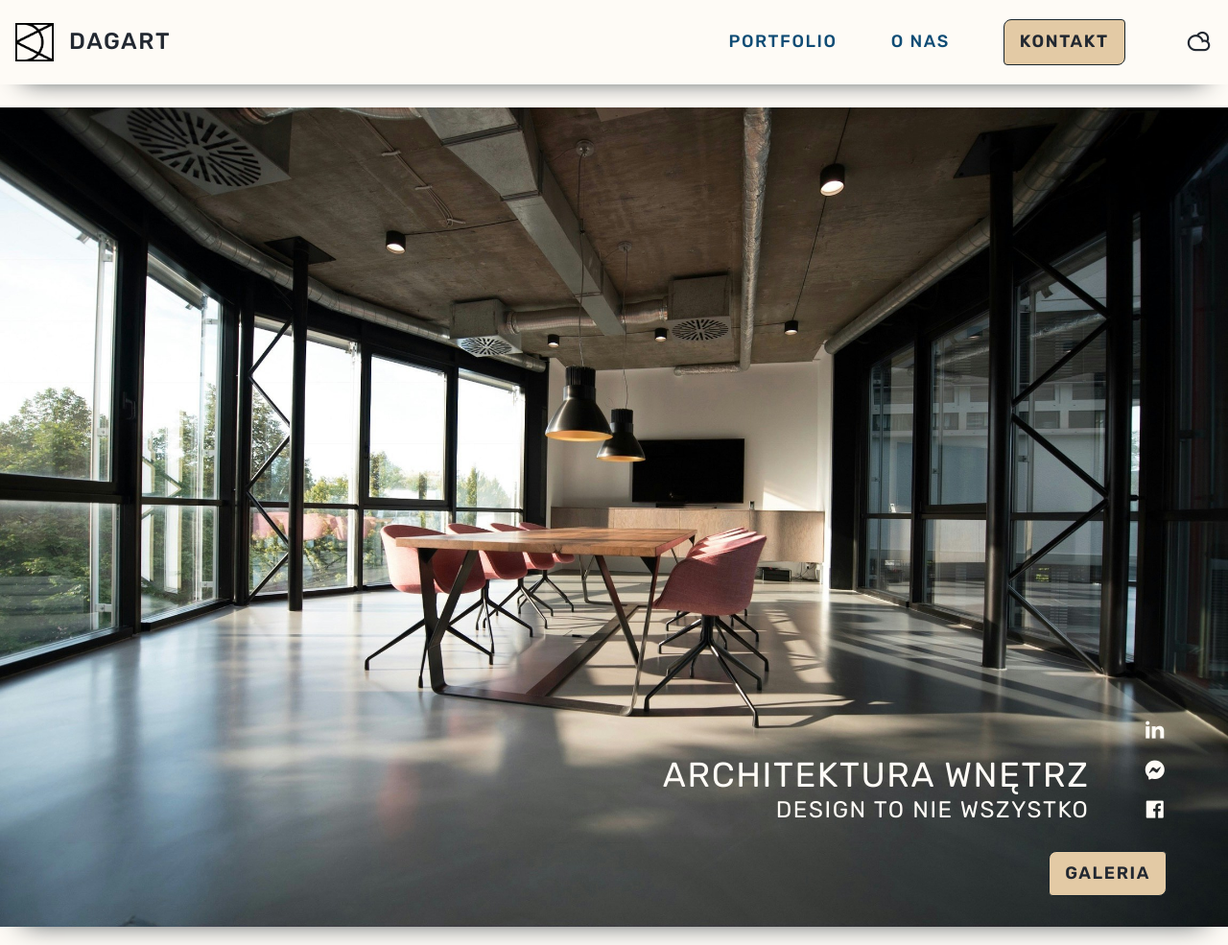
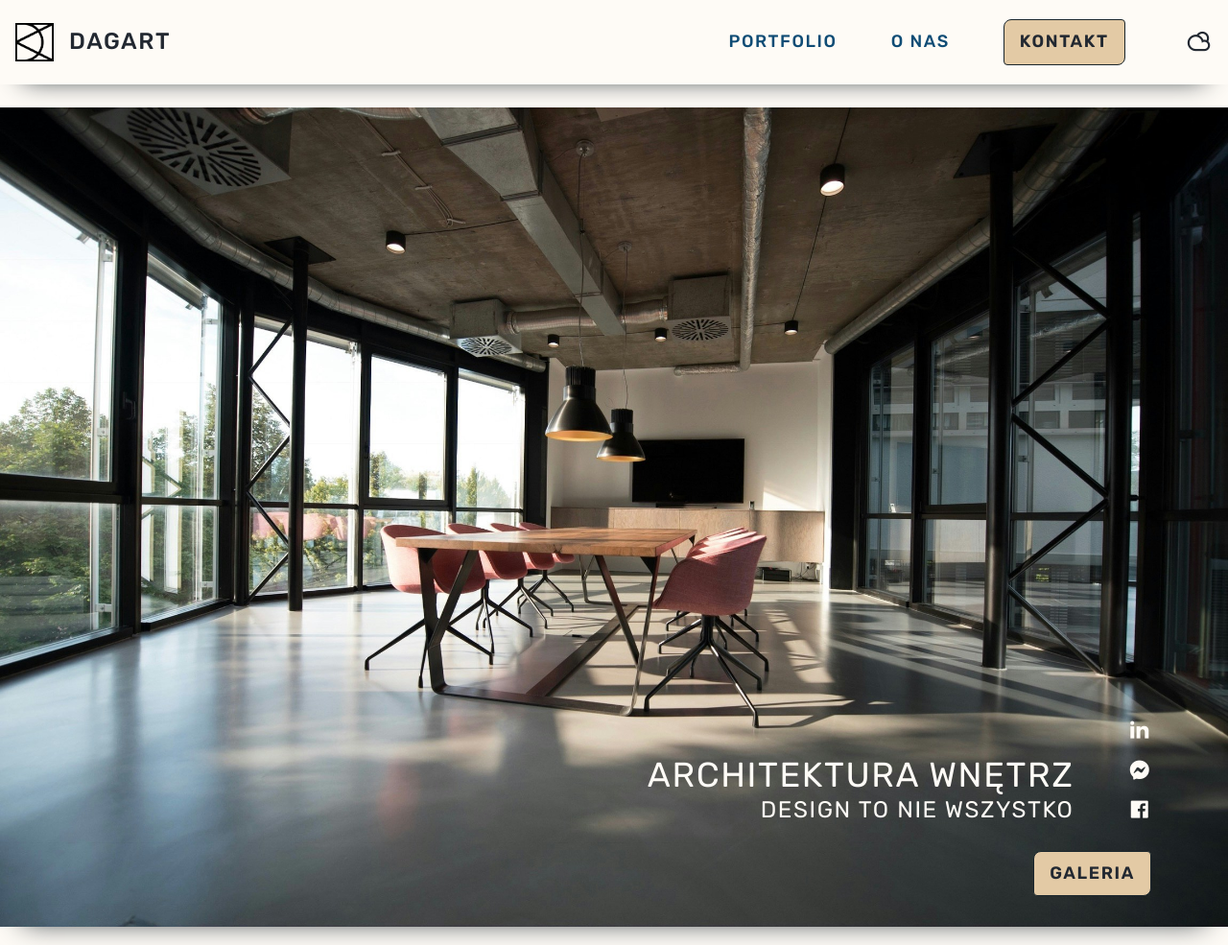
Before and after one commit to skladanowski01/Interior-Designer-RWD, a plain HTML site: page index.html in a window 1280 px wide. Shown: the top 985 px of the page at 96% size. Drawn offline with nearby package versions, Linux system fonts and the light colour scheme.

Commit message:
High resolution bug fiexed in style.css

```diff
--- a/assets/css/styles.css
+++ b/assets/css/styles.css
@@ -318,6 +318,7 @@ body.dark-theme{
 }
 
 .home__img{
+    margin: auto;
     box-shadow: 0px 18px 28px -24px var(--shadow-color);
 }
 
@@ -1255,8 +1256,9 @@ iframe{
     .nav__logo{
         font-size: 1.5rem;
     }
-    .home__content{
-        margin: 0 4rem 2rem 0;
+    .home__container{
+        right: 5rem;
+        bottom: 3rem;
     }
     .portfolio__cards{
         grid-template-columns: repeat(2, 545px);
@@ -1278,6 +1280,9 @@ iframe{
     .nav{
        margin: auto;
     }
+    .home__img{
+        width: 100%;
+    }
     .portfolio__cards{
         grid-template-columns: repeat(4, 460px);
     }
@@ -1287,3 +1292,4 @@ iframe{
         max-width: 1540px;
         margin: auto;
 }
+}
```
